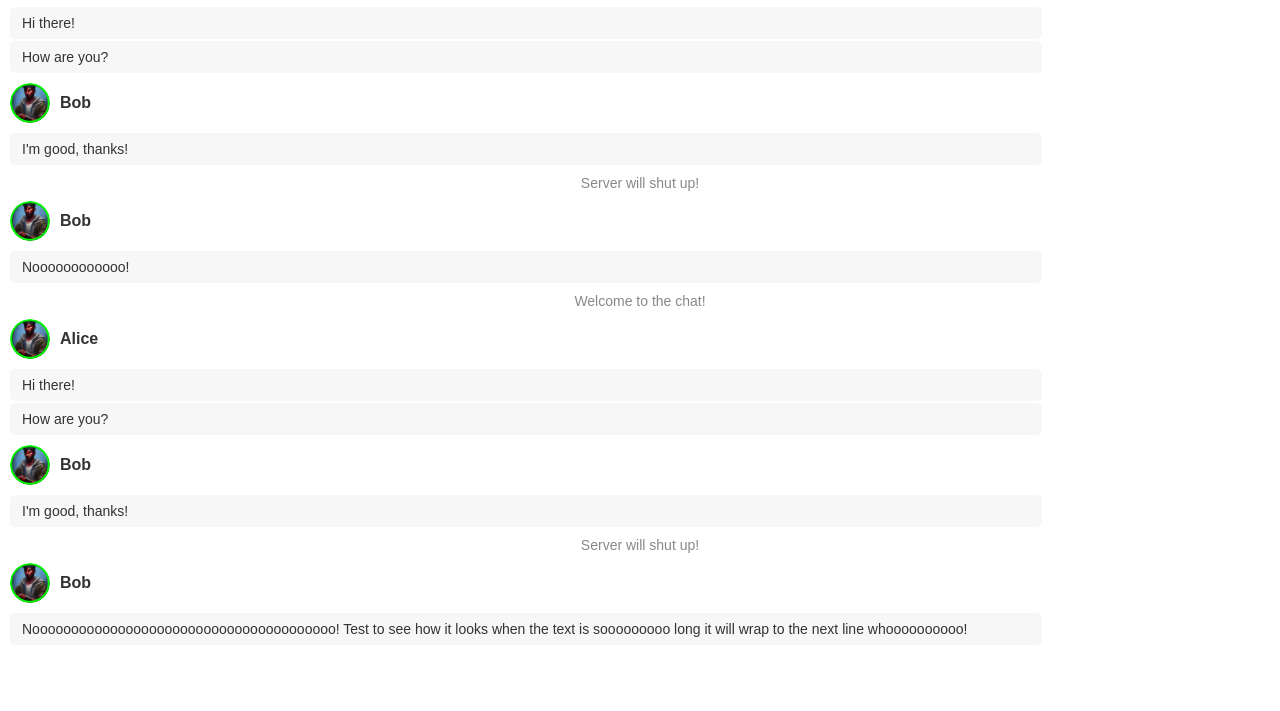
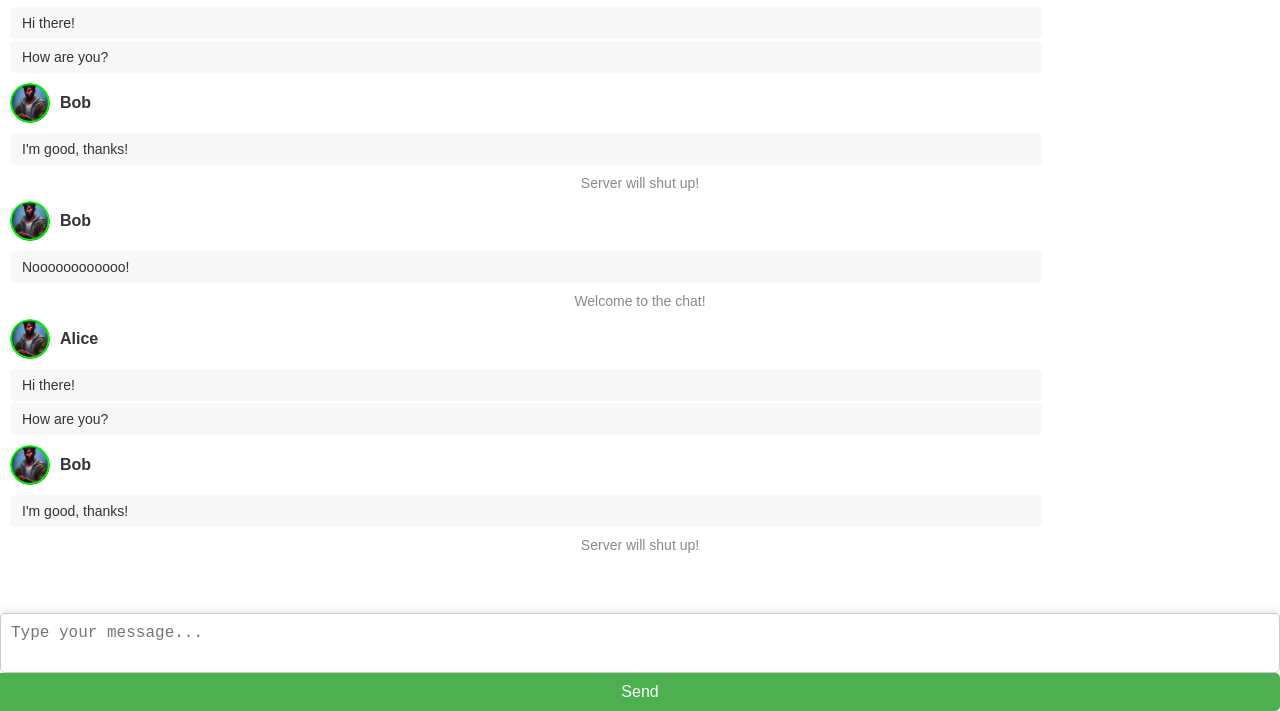
Before and after one commit to Asyps/tokenium-electron, a website: page modules/chat/index.html in a window 1280 px wide. Shown: the part 89-800 px from the top of the page. Drawn offline with Linux system fonts and the light colour scheme.

Commit message:
Chat UI finished ig

```diff
--- a/modules/chat/chat.css
+++ b/modules/chat/chat.css
@@ -1,21 +1,52 @@
 /* Generated by ChatGPT */
-body {
+html, body {
+    margin: 0;
+    padding: 0;
+    width: 100%;
+    height: 100%;
+    overflow: hidden; /* Prevent window scrollbars */
     font-family: Arial, sans-serif;
-    background-color: #f0f0f0;
-    margin: 0;
-    height: 100vh;
     display: flex;
-    justify-content: center;
-    align-items: center;
-    overflow: hidden;
+    flex-direction: column;
+}
+
+.tab-container {
+    display: flex;
+    justify-content: center; /* Center the tab buttons */
+    background-color: #333;
+    padding: 10px;
+}
+
+.tab-button {
+    background-color: #4CAF50;
+    color: white;
+    border: none;
+    padding: 10px 20px;
+    margin: 0 5px;
+    cursor: pointer;
+    font-size: 16px;
+    flex: 1; /* Makes the buttons the same size */
+    text-align: center;
+    max-width: 200px; /* Optional: Set a max width to prevent them from becoming too large */
+}
+
+.tab-button.active {
+    background-color: #45a049;
+}
+
+.tab-content {
+    flex-grow: 1;
+    display: flex;
+    flex-direction: column;
+    overflow: hidden; /* Ensures the content area doesn't overflow outside the window */
 }
 
 .chat-container {
-    width: 100%;
-    height: 100vh;
-    background-color: #ffffff;
+    flex-grow: 1;
     display: flex;
     flex-direction: column;
+    width: 100%;
+    background-color: #ffffff;
     box-shadow: 0 4px 8px rgba(0, 0, 0, 0.1);
     overflow: hidden;
 }
@@ -23,7 +54,68 @@ body {
 .chat-messages {
     flex-grow: 1;
     padding: 10px;
-    overflow-y: auto;
+    overflow-y: auto; /* Only this area should scroll if messages overflow */
+}
+
+.chat-input-container {
+    display: flex;
+    flex-direction: column;
+    width: 100%;
+    box-shadow: 0 -2px 8px rgba(0, 0, 0, 0.1);
+}
+
+.dropdown-and-button,
+.send-button-container {
+    display: flex;
+    width: 100%;
+    margin-bottom: 10px;
+}
+
+.character-select {
+    flex-grow: 1;
+    padding: 10px;
+    font-size: 16px;
+    border: 1px solid #ccc;
+    border-radius: 5px 0 0 5px;
+    outline: none;
+    box-sizing: border-box;
+}
+
+.send-button {
+    padding: 10px 20px;
+    background-color: #4CAF50;
+    color: white;
+    font-size: 16px;
+    border: none;
+    border-radius: 0 5px 5px 0;
+    cursor: pointer;
+    outline: none;
+    transition: background-color 0.3s;
+    flex-shrink: 0;
+}
+
+.send-button:hover {
+    background-color: #45a049;
+}
+
+.send-button:active {
+    background-color: #3e8e41;
+}
+
+.chat-input {
+    width: 100%;
+    padding: 10px;
+    font-size: 16px;
+    border: 1px solid #ccc;
+    border-radius: 5px;
+    outline: none;
+    box-sizing: border-box;
+    resize: none;
+    height: 60px;
+}
+
+.chat-input:focus {
+    border-color: #4CAF50;
 }
 
 .system-message {
--- a/modules/chat/index.html
+++ b/modules/chat/index.html
@@ -7,70 +7,16 @@
     <link rel="stylesheet" href="chat.css">
 </head>
 <body>
-    <div class="chat-container">
-        <div class="chat-messages" id="chatMessages">
-            <!-- Chat content will be dynamically inserted here -->
+    <div class="tab-content" id="playerChat">
+        <div class="chat-container">
+            <div class="chat-messages" id="playerChatMessages"></div>
+        </div>
+        <div class="chat-input-container">
+            <textarea id="playerChatInput" class="chat-input" placeholder="Type your message..."></textarea>
+            <button id="playerSendButton" class="send-button">Send</button>
         </div>
     </div>
 
-    <script>
-        // Example JavaScript to add chat components
-
-        // Function to add a system message
-        function addSystemMessage(text) {
-            const message = document.createElement('div');
-            message.className = 'system-message';
-            message.textContent = text;
-            document.getElementById('chatMessages').appendChild(message);
-        }
-
-        // Function to add a user header
-        function addUserHeader(userName, userImage) {
-            const header = document.createElement('div');
-            header.className = 'user-header';
-
-            const img = document.createElement('img');
-            img.src = userImage;
-            img.alt = userName;
-            img.className = 'user-image';
-
-            const name = document.createElement('span');
-            name.className = 'user-name';
-            name.textContent = userName;
-
-            header.appendChild(img);
-            header.appendChild(name);
-
-            document.getElementById('chatMessages').appendChild(header);
-        }
-
-        // Function to add a user message
-        function addUserMessage(text) {
-            const message = document.createElement('div');
-            message.className = 'user-message';
-            message.textContent = text;
-            document.getElementById('chatMessages').appendChild(message);
-        }
-
-        // Example usage:
-        addSystemMessage("Welcome to the chat!");
-        addUserHeader("Alice", "../tokenium/images/Dave.png");
-        addUserMessage("Hi there!");
-        addUserMessage("How are you?");
-        addUserHeader("Bob", "../tokenium/images/Dave.png");
-        addUserMessage("I'm good, thanks!");
-        addSystemMessage("Server will shut up!");
-        addUserHeader("Bob", "../tokenium/images/Dave.png");
-        addUserMessage("Noooooooooooo!");
-        addSystemMessage("Welcome to the chat!");
-        addUserHeader("Alice", "../tokenium/images/Dave.png");
-        addUserMessage("Hi there!");
-        addUserMessage("How are you?");
-        addUserHeader("Bob", "../tokenium/images/Dave.png");
-        addUserMessage("I'm good, thanks!");
-        addSystemMessage("Server will shut up!");
-        addUserHeader("Bob", "../tokenium/images/Dave.png");
-        addUserMessage("Nooooooooooooooooooooooooooooooooooooooo! Test to see how it looks when the text is sooooooooo long it will wrap to the next line whoooooooooo!");
-    </script>
+    <script src="script.js"></script>
 </body>
 </html>
--- /dev/null
+++ b/modules/chat/script.js
@@ -0,0 +1,55 @@
+// Example JavaScript to add chat components
+
+// Function to add a system message
+function addSystemMessage(text) {
+    const message = document.createElement('div');
+    message.className = 'system-message';
+    message.textContent = text;
+    document.getElementById('playerChatMessages').appendChild(message);
+}
+
+// Function to add a user header
+function addUserHeader(userName, userImage) {
+    const header = document.createElement('div');
+    header.className = 'user-header';
+
+    const img = document.createElement('img');
+    img.src = userImage;
+    img.alt = userName;
+    img.className = 'user-image';
+
+    const name = document.createElement('span');
+    name.className = 'user-name';
+    name.textContent = userName;
+
+    header.appendChild(img);
+    header.appendChild(name);
+
+    document.getElementById('playerChatMessages').appendChild(header);
+}
+
+// Function to add a user message
+function addUserMessage(text) {
+    const message = document.createElement('div');
+    message.className = 'user-message';
+    message.textContent = text;
+    document.getElementById('playerChatMessages').appendChild(message);
+}
+
+// Example usage:
+addSystemMessage("Welcome to the chat!");
+addUserHeader("Alice", "../tokenium/images/Dave.png");
+addUserMessage("Hi there!");
+addUserMessage("How are you?");
+addUserHeader("Bob", "../tokenium/images/Dave.png");
+addUserMessage("I'm good, thanks!");
+addSystemMessage("Server will shut up!");
+addUserHeader("Bob", "../tokenium/images/Dave.png");
+addUserMessage("Noooooooooooo!");
+addSystemMessage("Welcome to the chat!");
+addUserHeader("Alice", "../tokenium/images/Dave.png");
+addUserMessage("Hi there!");
+addUserMessage("How are you?");
+addUserHeader("Bob", "../tokenium/images/Dave.png");
+addUserMessage("I'm good, thanks!");
+addSystemMessage("Server will shut up!");
```
Also changed, not shown: modules/chat/extensions/in-world-chat.js (added, +115 -0 lines).
